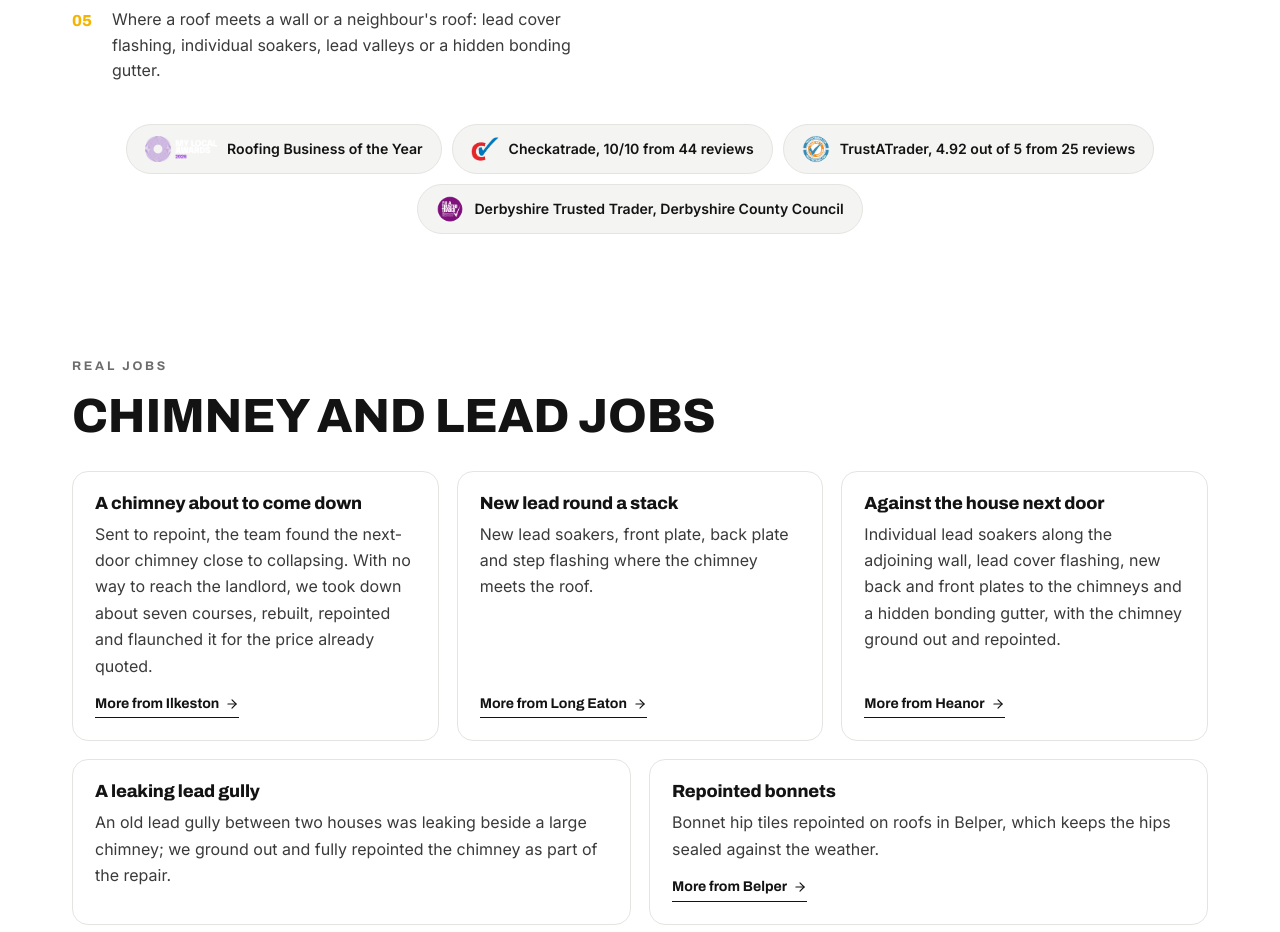
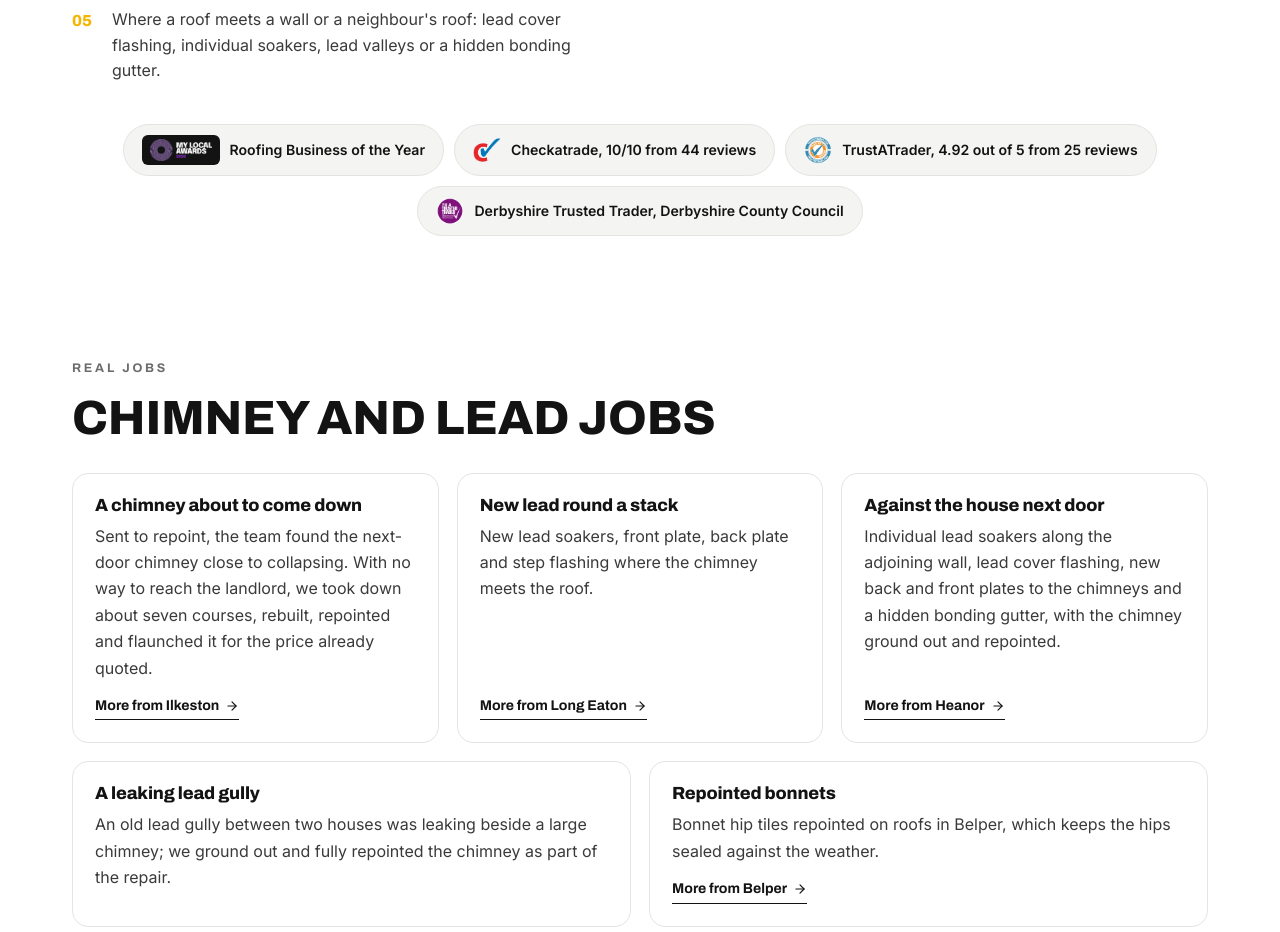
Before and after one commit to Innov8-workflows/Holt-Roofing-Scaffolding, a plain HTML site: page services/chimneys-leadwork/index.html in a window 1280 px wide. Shown: the part 1184-2116 px from the top of the page. Drawn offline with Linux system fonts and the light colour scheme.

Commit message:
Service pages: award chip logo on a dark tile (its white lettering vanished on the light pill)
Co-Authored-By: Claude Opus 5.5 <noreply@anthropic.com>

```diff
--- a/services/chimneys-leadwork/index.html
+++ b/services/chimneys-leadwork/index.html
@@ -100,7 +100,7 @@
       <div class="svc-feat-img"><img src="../../img/svc4c.webp" alt="Chimneys and Leadwork, finished example" loading="lazy"></div>
     </div>
     <div class="strip-row" style="margin-top:40px;justify-content:flex-start"><div class="strip-row">
-      <span class="strip-pill"><img src="../../img/award-mla-2026.webp" alt="" style="height:26px;width:auto;object-fit:contain">Roofing Business of the Year</span>
+      <span class="strip-pill"><img src="../../img/award-mla-2026.webp" alt="" style="height:30px;width:auto;object-fit:contain;background:#131313;border-radius:6px;padding:4px 8px;box-sizing:border-box">Roofing Business of the Year</span>
       <a class="strip-pill" href="https://www.checkatrade.com/trades/holtroofingltd" target="_blank" rel="noopener"><img src="../../img/badge-checkatrade.webp" alt="">Checkatrade, 10/10 from 44 reviews</a>
       <a class="strip-pill" href="https://www.trustatrader.com/traders/holt-roofing-ltd-roofers-roofing-derby-north-east" target="_blank" rel="noopener"><img src="../../img/badge-trustatrader.webp" alt="">TrustATrader, 4.92 out of 5 from 25 reviews</a>
       <a class="strip-pill" href="https://apps.derbyshire.gov.uk/applications/trusted-trader/profile.asp?tid=79947" target="_blank" rel="noopener"><img src="../../img/badge-trusted-trader.webp" alt="">Derbyshire Trusted Trader, Derbyshire County Council</a>
```
Also changed, not shown: services/dormers-roof-windows/index.html (+1 -1 lines), services/fascias-soffits-guttering/index.html (+1 -1 lines), services/flat-roofing/index.html (+1 -1 lines), services/new-roofs-re-roofs/index.html (+1 -1 lines), services/roof-repairs/index.html (+1 -1 lines).
